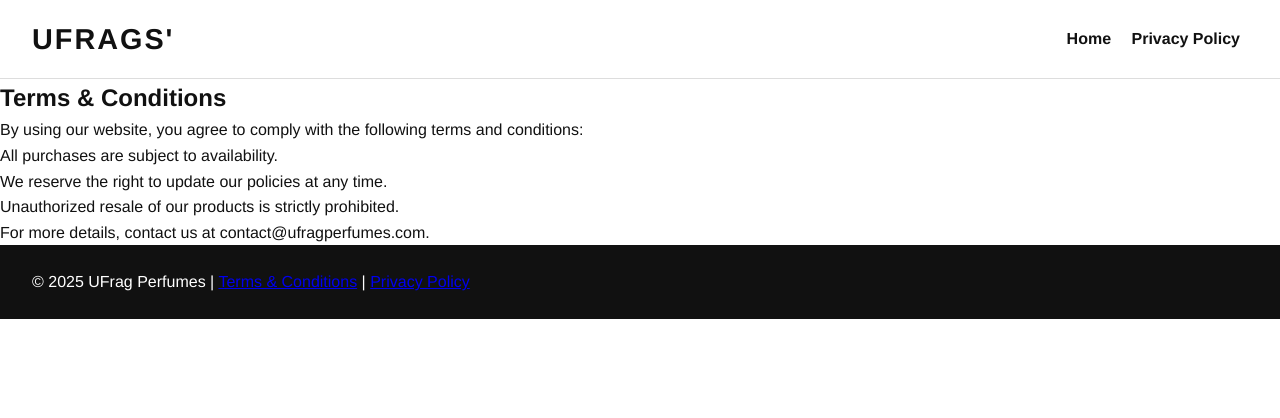
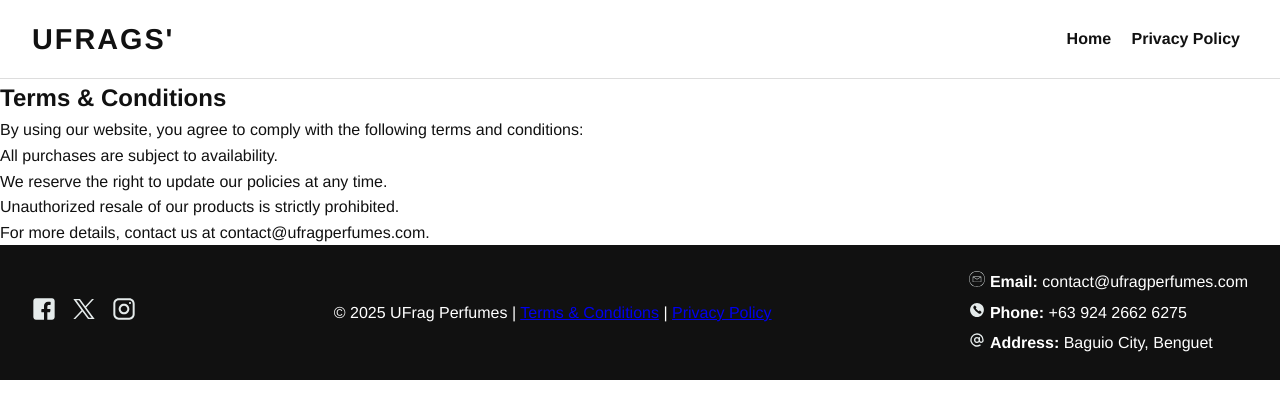
Before and after one commit to jaypeea/product-landing-page, a plain HTML site: page terms.html in a window 1280 px wide. Drawn offline with Linux system fonts and the light colour scheme.

Commit message:
our first commit

```diff
--- a/terms.html
+++ b/terms.html
@@ -27,14 +27,43 @@
             <li>We reserve the right to update our policies at any time.</li>
             <li>Unauthorized resale of our products is strictly prohibited.</li>
         </ul>
-        <p>For more details, contact us at contact@ufragperfumes.com</a>.</p>
+        <p>For more details, contact us at contact@ufragperfumes.com.</p>
     </section>
 
     <footer>
-        <p>&copy; 2025 UFrag Perfumes |
-            <a href="terms.html">Terms & Conditions</a> |
-            <a href="privacy.html">Privacy Policy</a>
-        </p>
+        <div class="footer-container">
+            <div class="social-icons">
+                <a href="https://www.facebook.com" target="_blank">
+                    <img src="facebook.svg" alt="Facebook" width="24">
+                </a>
+                <a href="https://www.twitter.com" target="_blank">
+                    <img src="twitter-x.svg" alt="Twitter" width="24">
+                </a>
+                <a href="https://www.instagram.com" target="_blank">
+                    <img src="instagram.svg" alt="Instagram" width="24">
+                </a>
+            </div>
+            <div class="footer-text">
+                <p>&copy; 2025 UFrag Perfumes |
+                    <a href="terms.html">Terms & Conditions</a> |
+                    <a href="privacy.html">Privacy Policy</a>
+                </p>
+            </div>
+            <div class="contact-info">
+                <p>
+                    <img src="mail.svg" alt="Email Icon" width="16">
+                    <strong>Email:</strong> contact@ufragperfumes.com
+                </p>
+                <p>
+                    <img src="phone.svg" alt="Phone Icon" width="16">
+                    <strong>Phone:</strong> +63 924 2662 6275
+                </p>
+                <p>
+                    <img src="address.svg" alt="Address Icon" width="16">
+                    <strong>Address:</strong> Baguio City, Benguet
+                </p>
+            </div>
+        </div>
     </footer>
 </body>
 
```
